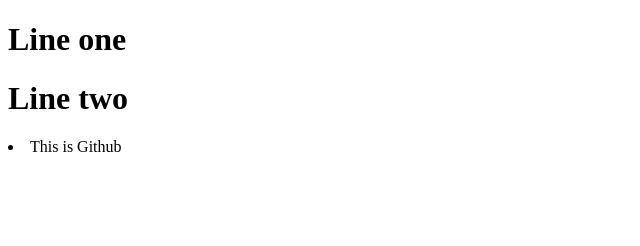
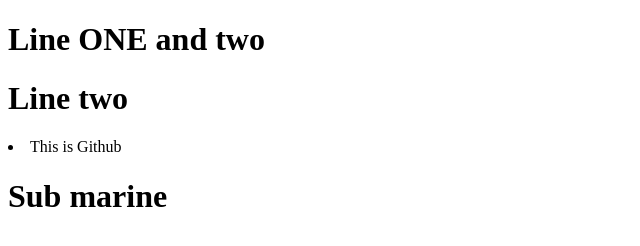
Before and after one commit to kipkorirgideon/switching-branches, a plain HTML site: page index.html in a window 1280 px wide. Shown: the whole page, without its empty margins (0-640 px from the left). Drawn offline with Linux system fonts and the light colour scheme.

Commit message:
Pushing from my branch

```diff
--- a/index.html
+++ b/index.html
@@ -7,9 +7,10 @@
     <title>Document</title>
 </head>
 <body>
-    <h1>Line one</h1>
+    <h1>Line ONE and two</h1>
     <h1>Line two</h1>
     <li>This is Github</li>
+    <h1>Sub marine</h1>
 
 </body>
 </html>
```
